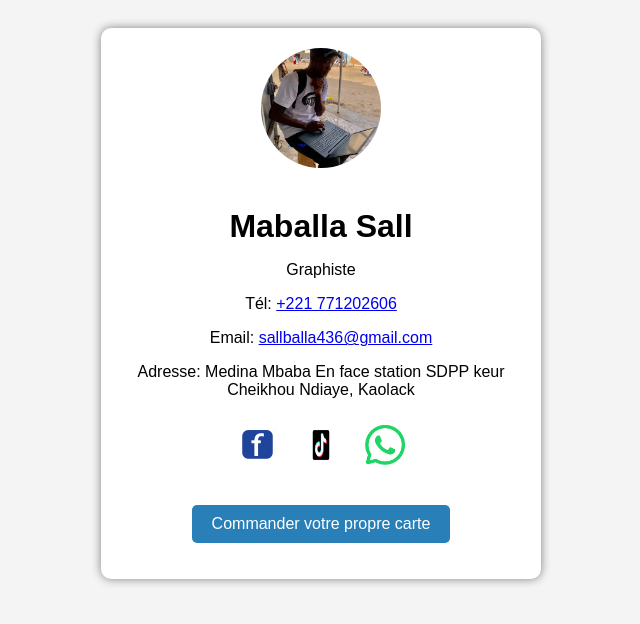
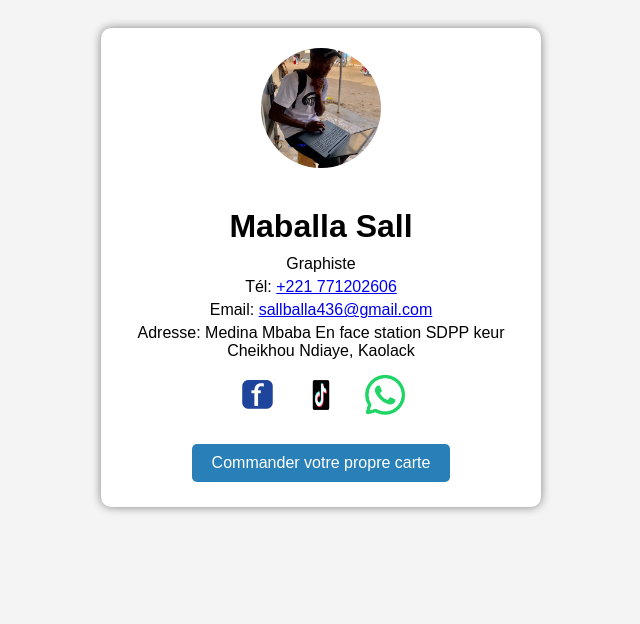
Before and after one commit to chniang/Carte_Balla, a plain HTML site: page index.html in a window 1280 px wide. Shown: the whole page, without its empty margins (319-959 px from the left). Drawn offline with Linux system fonts and the light colour scheme.

Commit message:
mis a jour de la carte

```diff
--- a/index.html
+++ b/index.html
@@ -31,7 +31,7 @@
       margin-bottom: 10px;
     }
     .card p {
-      margin: 5px bold;
+      margin: 5px;
     }
     .btn {
       background: #27ae60;
@@ -77,7 +77,7 @@
 
     <h1>Maballa Sall</h1>
     <p>Graphiste</p>
-    <p>Tél: <a href="https://wa.me/771202606">+221 771202606</a></p>
+    <p>Tél: <a href="https://wa.me/221771202606">+221 771202606</a></p>
     <p>Email: <a href="mailto:sallballa436@gmail.com">sallballa436@gmail.com</a></p>
     <p>Adresse: Medina Mbaba En face station SDPP keur Cheikhou Ndiaye, Kaolack</p>
 
@@ -88,12 +88,10 @@
       <a href="https://www.tiktok.com/@sall.graphiste?_t=ZM-8wgJoNFbEKD&_r=1" target="_blank">
         <img src="images/tik_tok_image.jpg" alt="TikTok">
       </a>
-      <a href="https://wa.me/221776362714" target="_blank">
+      <a href="https://wa.me/221771202606" target="_blank">
         <img src="images/whatsapp_image.png" alt="WhatsApp">
       </a>
-
     </div>
-
 
     <p>
       <a href="https://chniang.github.io/CARTE_DE_VISITE_PRO/" class="btn secondary">Commander votre propre carte</a>
```
